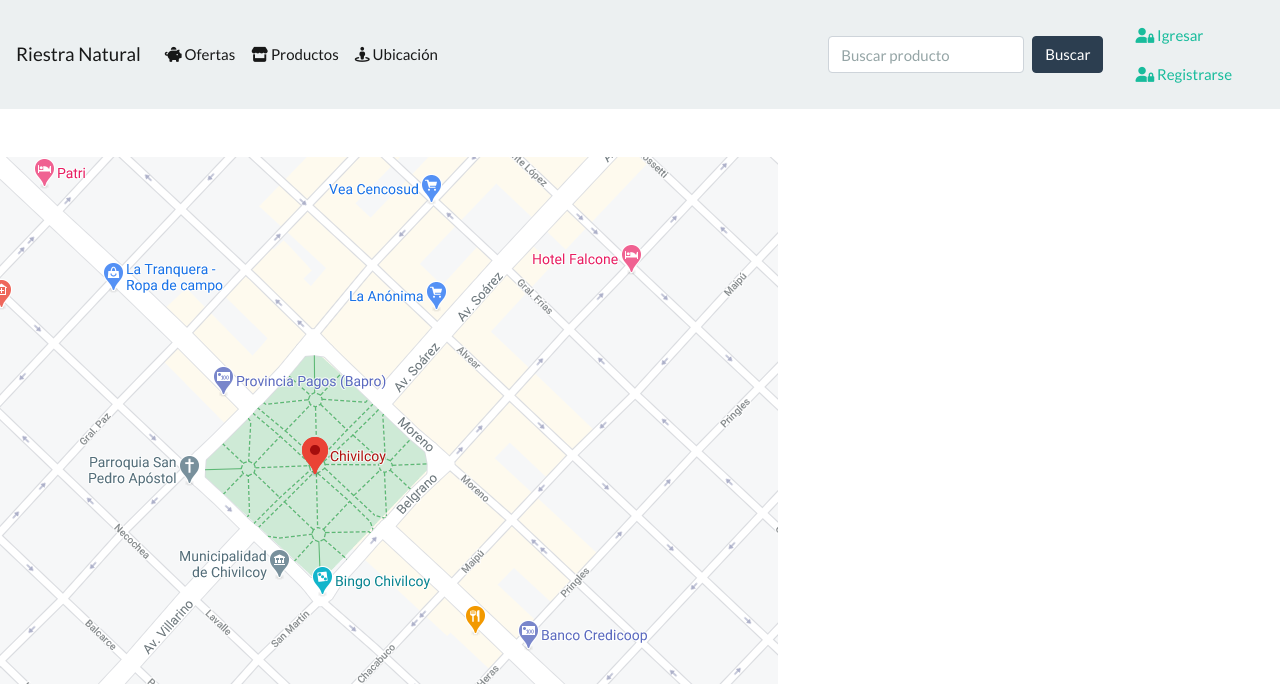
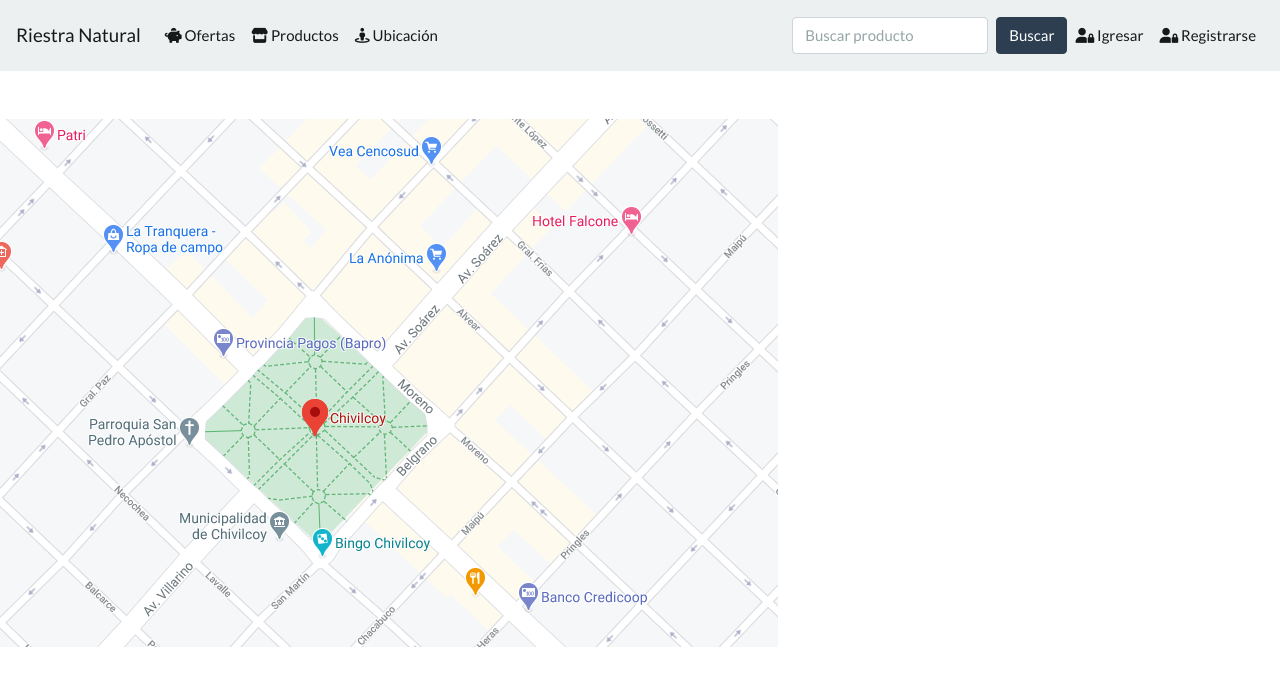
Before and after one commit to nicolasalderete/riestra-natrual, a PHP site: page /ubicacion.php in a window 1280 px wide. Shown: the top 684 px of the page. Run offline with PHP 8.4, Linux system fonts and the light colour scheme; some libraries are stand-ins or nearby versions.

Commit message:
agrego cambios

```diff
--- a/inc/menu.php
+++ b/inc/menu.php
@@ -65,8 +65,14 @@
                 </div>
             <?php else: ?>
                 <div class="nav-item dropleft">
-                    <a class="nav-link" href="login.php" role="button"><i class="fas fa-user-lock"></i> Igresar</a>
-                    <a class="nav-link" href="registrarse.php" role="button"><i class="fas fa-user-lock"></i> Registrarse</a>
+                    <ul class="navbar-nav mr-auto">
+                        <li class="nav-item active">
+                            <a class="nav-link" href="login.php" role="button"><i class="fas fa-user-lock"></i> Igresar</a>
+                        </li>
+                        <li class="nav-item active">
+                            <a class="nav-link" href="registrarse.php" role="button"><i class="fas fa-user-lock"></i> Registrarse</a>
+                        </li>
+                    </ul>
                 </div>
             <?php endif; ?>
         </div>
```
